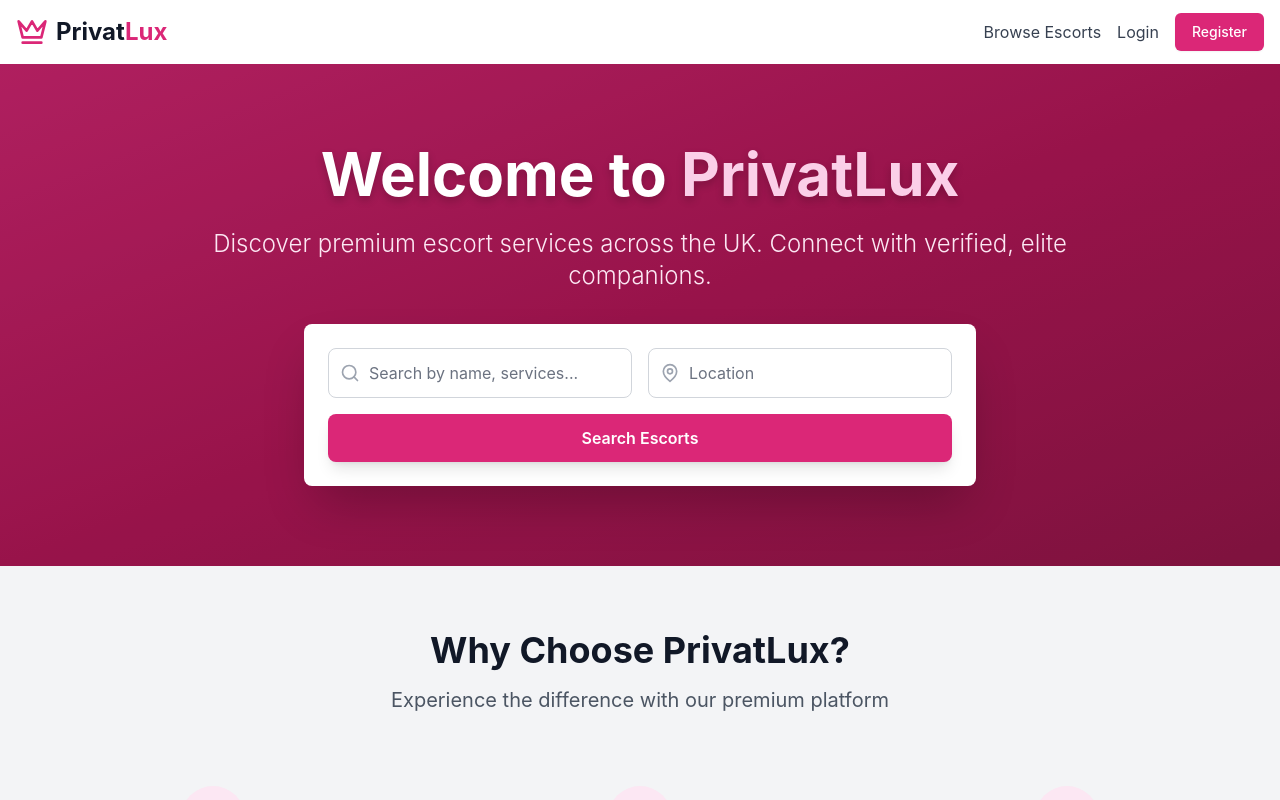
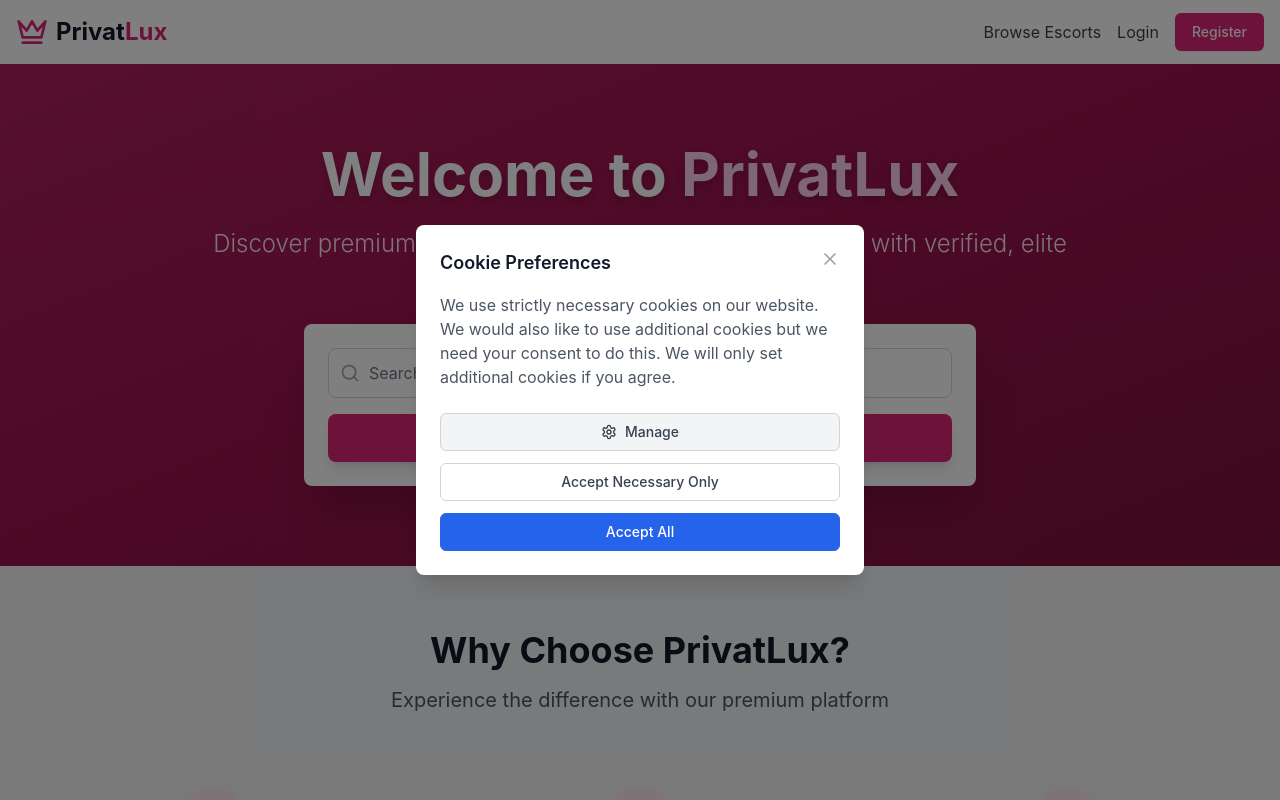
Before and after one commit to Btrgn/Privatlux, a Next.js app in the folder frontend/: page / in a window 1280 px wide. Shown: the top 800 px of the page. Built offline with nearby package versions, Linux system fonts and the light colour scheme.

Commit message:
Add cookie consent popup to website

```diff
--- /dev/null
+++ b/frontend/components/CookieConsent.js
@@ -0,0 +1,193 @@
+import { useState, useEffect } from 'react';
+import { X, Settings, Check } from 'lucide-react';
+
+const CookieConsent = () => {
+  const [showConsent, setShowConsent] = useState(false);
+  const [showSettings, setShowSettings] = useState(false);
+  const [preferences, setPreferences] = useState({
+    necessary: true,
+    analytics: false,
+    marketing: false,
+    functional: false
+  });
+
+  useEffect(() => {
+    // Check if user has already made a choice
+    const consent = localStorage.getItem('cookieConsent');
+    if (!consent) {
+      setShowConsent(true);
+    }
+  }, []);
+
+  const handleAcceptAll = () => {
+    localStorage.setItem('cookieConsent', 'all');
+    setShowConsent(false);
+    // Here you can add logic to enable all cookies
+  };
+
+  const handleAcceptNecessary = () => {
+    localStorage.setItem('cookieConsent', 'necessary');
+    setShowConsent(false);
+    // Here you can add logic to enable only necessary cookies
+  };
+
+  const handleSavePreferences = () => {
+    localStorage.setItem('cookieConsent', 'custom');
+    localStorage.setItem('cookiePreferences', JSON.stringify(preferences));
+    setShowConsent(false);
+    setShowSettings(false);
+    // Here you can add logic to enable selected cookies
+  };
+
+  const handlePreferenceChange = (type) => {
+    if (type === 'necessary') return; // Necessary cookies can't be disabled
+    setPreferences(prev => ({
+      ...prev,
+      [type]: !prev[type]
+    }));
+  };
+
+  if (!showConsent) return null;
+
+  return (
+    <div className="fixed inset-0 bg-black bg-opacity-50 flex items-center justify-center z-50 p-4">
+      <div className="bg-white rounded-lg shadow-xl max-w-md w-full p-6">
+        {!showSettings ? (
+          // Main consent view
+          <>
+            <div className="flex items-start justify-between mb-4">
+              <h3 className="text-lg font-semibold text-gray-900">Cookie Preferences</h3>
+              <button
+                onClick={() => setShowConsent(false)}
+                className="text-gray-400 hover:text-gray-600"
+              >
+                <X size={20} />
+              </button>
+            </div>
+
+            <p className="text-gray-600 mb-6">
+              We use strictly necessary cookies on our website. We would also like to use additional cookies but we need your consent to do this. We will only set additional cookies if you agree.
+            </p>
+
+            <div className="space-y-3">
+              <button
+                onClick={() => setShowSettings(true)}
+                className="w-full flex items-center justify-center gap-2 px-4 py-2 text-sm font-medium text-gray-700 bg-gray-100 border border-gray-300 rounded-md hover:bg-gray-200 transition-colors"
+              >
+                <Settings size={16} />
+                Manage
+              </button>
+
+              <button
+                onClick={handleAcceptNecessary}
+                className="w-full px-4 py-2 text-sm font-medium text-gray-700 bg-white border border-gray-300 rounded-md hover:bg-gray-50 transition-colors"
+              >
+                Accept Necessary Only
+              </button>
+
+              <button
+                onClick={handleAcceptAll}
+                className="w-full px-4 py-2 text-sm font-medium text-white bg-blue-600 border border-blue-600 rounded-md hover:bg-blue-700 transition-colors"
+              >
+                Accept All
+              </button>
+            </div>
+          </>
+        ) : (
+          // Settings view
+          <>
+            <div className="flex items-start justify-between mb-4">
+              <h3 className="text-lg font-semibold text-gray-900">Cookie Settings</h3>
+              <button
+                onClick={() => setShowSettings(false)}
+                className="text-gray-400 hover:text-gray-600"
+              >
+                <X size={20} />
+              </button>
+            </div>
+
+            <div className="space-y-4 mb-6">
+              <div className="flex items-center justify-between p-3 bg-gray-50 rounded-md">
+                <div>
+                  <h4 className="font-medium text-gray-900">Necessary Cookies</h4>
+                  <p className="text-sm text-gray-600">Required for the website to function properly</p>
+                </div>
+                <div className="flex items-center">
+                  <input
+                    type="checkbox"
+                    checked={preferences.necessary}
+                    disabled
+                    className="w-4 h-4 text-blue-600 bg-gray-100 border-gray-300 rounded focus:ring-blue-500"
+                  />
+                </div>
+              </div>
+
+              <div className="flex items-center justify-between p-3 bg-white border border-gray-200 rounded-md">
+                <div>
+                  <h4 className="font-medium text-gray-900">Analytics Cookies</h4>
+                  <p className="text-sm text-gray-600">Help us understand how visitors interact with our website</p>
+                </div>
+                <div className="flex items-center">
+                  <input
+                    type="checkbox"
+                    checked={preferences.analytics}
+                    onChange={() => handlePreferenceChange('analytics')}
+                    className="w-4 h-4 text-blue-600 bg-gray-100 border-gray-300 rounded focus:ring-blue-500"
+                  />
+                </div>
+              </div>
+
+              <div className="flex items-center justify-between p-3 bg-white border border-gray-200 rounded-md">
+                <div>
+                  <h4 className="font-medium text-gray-900">Marketing Cookies</h4>
+                  <p className="text-sm text-gray-600">Used to track visitors across websites for marketing purposes</p>
+                </div>
+                <div className="flex items-center">
+                  <input
+                    type="checkbox"
+                    checked={preferences.marketing}
+                    onChange={() => handlePreferenceChange('marketing')}
+                    className="w-4 h-4 text-blue-600 bg-gray-100 border-gray-300 rounded focus:ring-blue-500"
+                  />
+                </div>
+              </div>
+
+              <div className="flex items-center justify-between p-3 bg-white border border-gray-200 rounded-md">
+                <div>
+                  <h4 className="font-medium text-gray-900">Functional Cookies</h4>
+                  <p className="text-sm text-gray-600">Enable enhanced functionality and personalization</p>
+                </div>
+                <div className="flex items-center">
+                  <input
+                    type="checkbox"
+                    checked={preferences.functional}
+                    onChange={() => handlePreferenceChange('functional')}
+                    className="w-4 h-4 text-blue-600 bg-gray-100 border-gray-300 rounded focus:ring-blue-500"
+                  />
+                </div>
+              </div>
+            </div>
+
+            <div className="space-y-3">
+              <button
+                onClick={handleSavePreferences}
+                className="w-full px-4 py-2 text-sm font-medium text-white bg-blue-600 border border-blue-600 rounded-md hover:bg-blue-700 transition-colors"
+              >
+                Save Preferences
+              </button>
+
+              <button
+                onClick={() => setShowSettings(false)}
+                className="w-full px-4 py-2 text-sm font-medium text-gray-700 bg-white border border-gray-300 rounded-md hover:bg-gray-50 transition-colors"
+              >
+                Back
+              </button>
+            </div>
+          </>
+        )}
+      </div>
+    </div>
+  );
+};
+
+export default CookieConsent;
--- a/frontend/pages/_app.js
+++ b/frontend/pages/_app.js
@@ -2,6 +2,7 @@
 import Head from 'next/head';
 import { ToastContainer } from 'react-toastify';
 import 'react-toastify/dist/ReactToastify.css';
+import CookieConsent from '../components/CookieConsent';
 
 function MyApp({ Component, pageProps }) {
   return (
@@ -11,6 +12,7 @@
         <link rel="icon" href="/favicon.ico" />
       </Head>
       <Component {...pageProps} />
+      <CookieConsent />
       <ToastContainer
         position="top-right"
         autoClose={5000}
```
